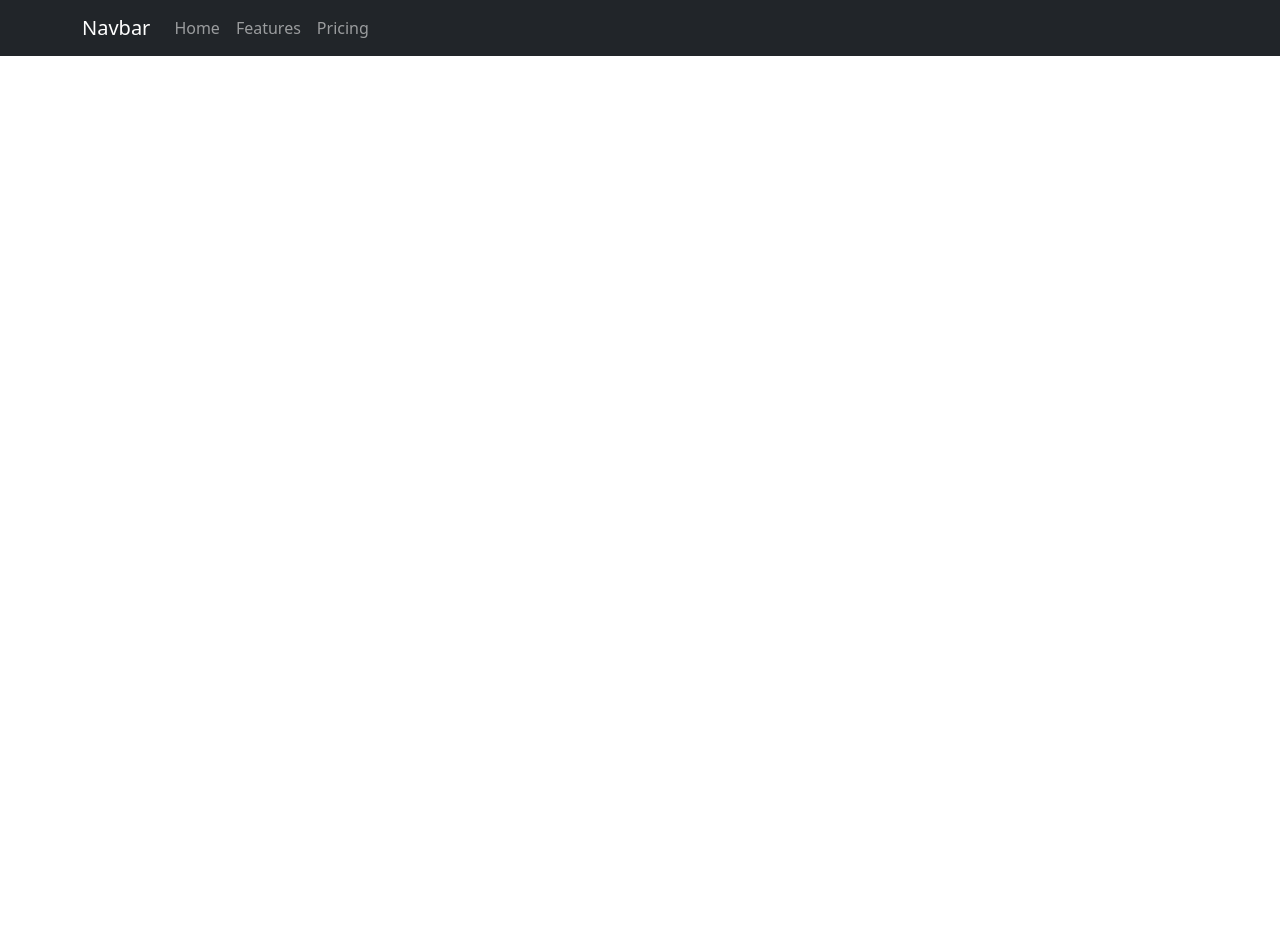
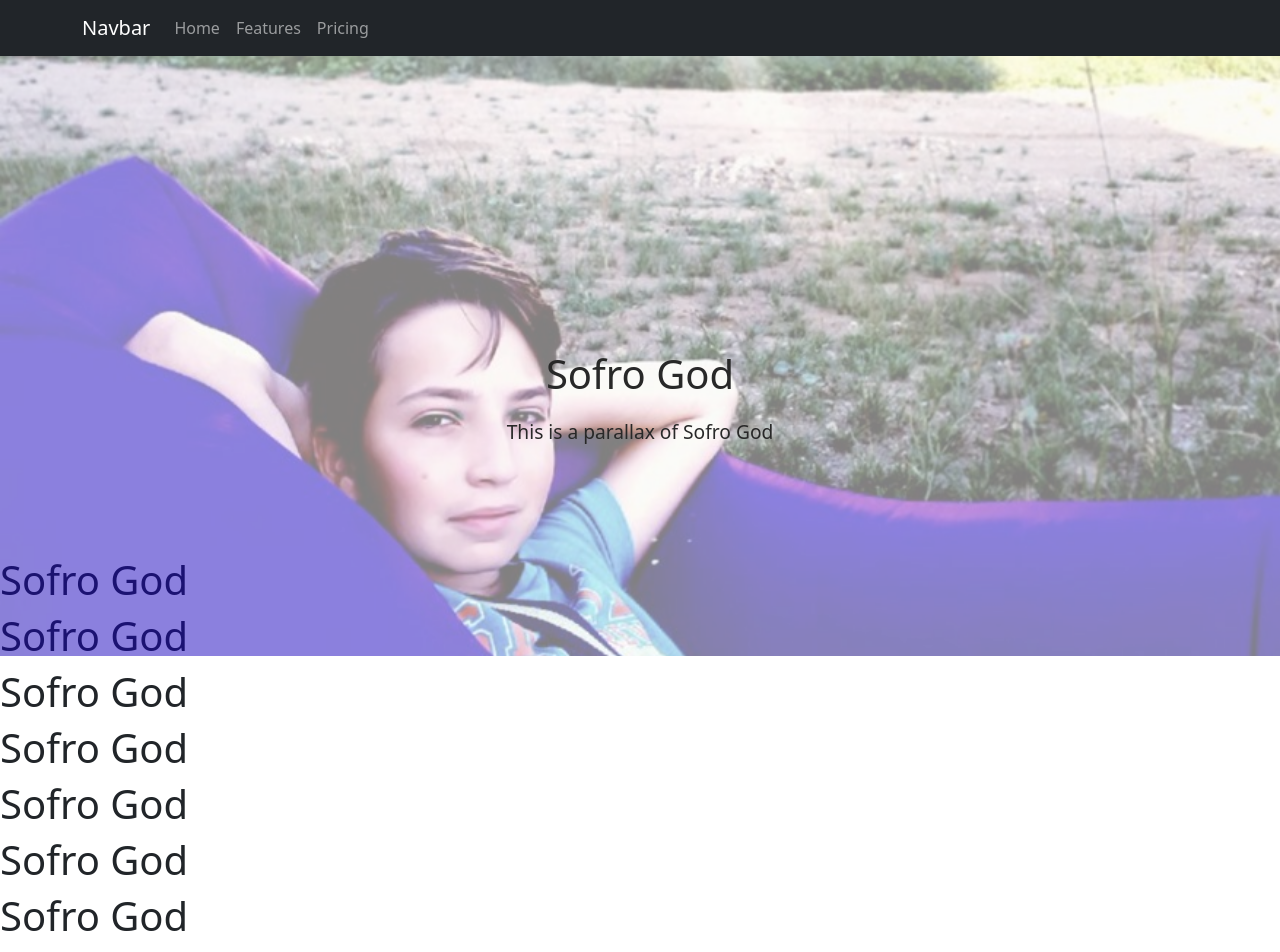
Before and after one commit to Sofro21/carbon-markets, a React (Create React App) app in the folder react-website/: page / in a window 1280 px wide. Shown: the top 952 px of the page. Before the commit the page ends 800 px from the top, so only its background shows below. Built offline with nearby package versions, Linux system fonts and the light colour scheme.

Commit message:
Sofro God

```diff
--- a/react-website/package.json
+++ b/react-website/package.json
@@ -10,6 +10,7 @@
     "react": "^18.2.0",
     "react-bootstrap": "^2.10.2",
     "react-dom": "^18.2.0",
+    "react-parallax": "^3.5.1",
     "react-scripts": "^5.0.1",
     "web-vitals": "^2.1.4"
   },
--- a/react-website/src/App.css
+++ b/react-website/src/App.css
@@ -36,3 +36,36 @@
     transform: rotate(360deg);
   }
 }
+
+.App-parallax-container {
+  position: relative;
+  width: 100%;
+  height: 100vh;
+  overflow: hidden;
+}
+
+.App-parallax-bg {
+  position: absolute;
+  top: 0;
+  left: 0;
+  width: 100%;
+  height: 100%;
+  background-image: "url('public/sofro-god.jpg')";
+  background-size: cover;
+  background-position: center;
+  transform: translateZ(0);
+}
+
+.App-content {
+  position: relative;
+  z-index: 1;
+  padding: 20px;
+}
+
+:root {
+  --scroll: 0;
+}
+
+.parallax-bg {
+  transform: translate3d(0, calc(var(--scroll, 0) * -100vh), 0);
+}
--- a/react-website/src/App.js
+++ b/react-website/src/App.js
@@ -1,14 +1,13 @@
-import logo from "./logo.svg";
 import "./App.css";
-import DarkNavbar from "./Components/DarkNavbar/DarkNavbar";
 import Container from "react-bootstrap/Container"; /*Boostrap*/
 import Nav from "react-bootstrap/Nav"; /*Boostrap*/
 import Navbar from "react-bootstrap/Navbar"; /*Boostrap*/
+import ParallaxComponent from "./Components/ParallaxComponent/ParallaxComponent";
 
 function App() {
   return (
     <div>
-      <Navbar bg="dark" data-bs-theme="dark">
+      <Navbar bg="dark" data-bs-theme="dark" sticky="top">
         <Container>
           <Navbar.Brand href="#home">Navbar</Navbar.Brand>
           <Nav className="me-auto">
@@ -18,6 +17,17 @@
           </Nav>
         </Container>
       </Navbar>
+      <ParallaxComponent></ParallaxComponent>
+      <h1>Sofro God</h1>
+      <h1>Sofro God</h1>
+      <h1>Sofro God</h1>
+      <h1>Sofro God</h1>
+      <h1>Sofro God</h1>
+      <h1>Sofro God</h1>
+      <h1>Sofro God</h1>
+      <h1>Sofro God</h1>
+      <h1>Sofro God</h1>
+      <h1>Sofro God</h1>
     </div>
   );
 }
--- /dev/null
+++ b/react-website/src/Components/ParallaxComponent/ParallaxComponent.css
@@ -0,0 +1,26 @@
+.parallax-container {
+    height: 500px; /* Adjust the height as needed */
+  }
+
+  .parallax-content {
+    display: flex;
+    flex-direction: column;
+    justify-content: center;
+    align-items: center;
+    height: 500px;
+    color: rgb(40, 40, 40); /* Text color */
+    margin-top: 100px; /* Adjust this value as needed */
+  }
+
+  .parallax-content h1 {
+    font-size: 2.5rem;
+    margin-bottom: 20px;
+  }
+
+  .parallax-content p {
+    font-size: 1.2rem;
+  }
+
+  .react-parallax-bgimage {
+    opacity: 0.5; /* Adjust the opacity of the background image */
+  }
--- /dev/null
+++ b/react-website/src/Components/ParallaxComponent/ParallaxComponent.js
@@ -0,0 +1,19 @@
+import React from "react";
+import { Parallax } from "react-parallax";
+import "./ParallaxComponent.css"; // Import your CSS file for styling
+import bgimg from "./sofro-god.jpg";
+
+const ParallaxComponent = () => {
+  return (
+    <div className="parallax-container">
+      <Parallax bgImage={bgimg} strength={500}>
+        <div className="parallax-content">
+          <h1>Sofro God</h1>
+          <p>This is a parallax of Sofro God</p>
+        </div>
+      </Parallax>
+    </div>
+  );
+};
+
+export default ParallaxComponent;
```
Also changed, not shown: react-website/src/Components/ParallaxComponent/sofro-god.jpg (added), 1 other file (tests, documents, lock files or other folders).
